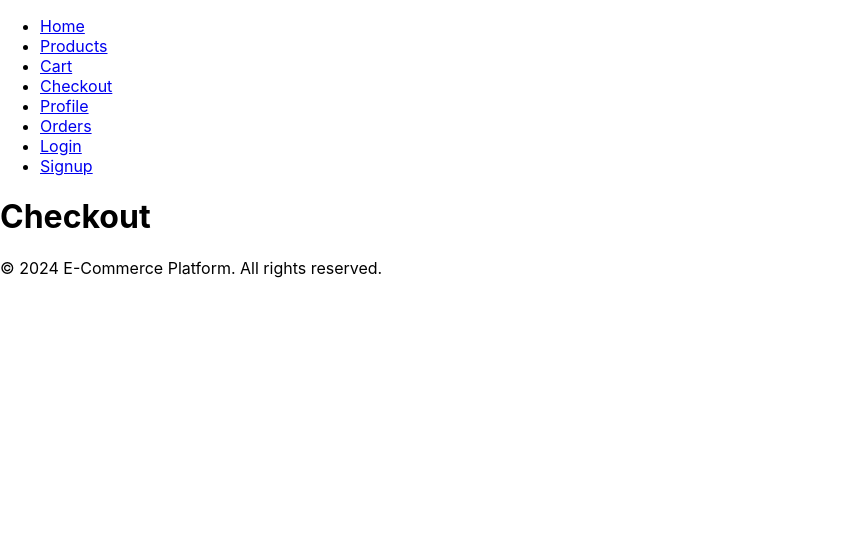
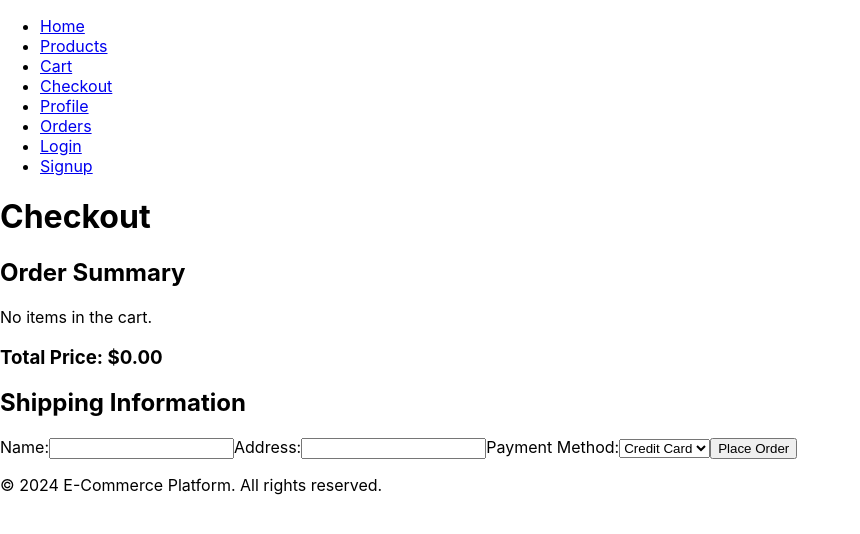
Before and after one commit to shukri2022/ecommerce-app, a React (Create React App) app: page /checkout in a window 1280 px wide. Shown: the top 534 px of the page, without its empty margins (0-860 px from the left). Built offline with nearby package versions, Linux system fonts and the light colour scheme; sample sign-in values are in the browser's storage.

Commit message:
Formatted the files a little to limit access

```diff
--- a/src/App.js
+++ b/src/App.js
@@ -5,9 +5,9 @@ import Login from './pages/Login';
 import Signup from './pages/Signup';
 import ProductPage from './pages/ProductPage';
 import CartPage from './pages/CartPage';
-import CheckoutPage from './pages/CheckoutPage.js';
-import ProfilePage from './pages/Profile.js';
-import OrderPage from './pages/Order.js';
+import CheckoutPage from './pages/CheckoutPage';
+import ProfilePage from './pages/Profile';
+import OrderPage from './pages/Order';
 import Header from './components/Header';
 import Footer from './components/Footer';
 import PrivateRoute from './components/PrivateRoute';
@@ -20,7 +20,9 @@ function App() {
         <Route path="/" element={<Home />} />
         <Route path="/login" element={<Login />} />
         <Route path="/signup" element={<Signup />} />
-        <Route path="/products" element={<ProductPage />} />
+
+        {/* Protected Routes */}
+        <Route path="/products" element={<PrivateRoute><ProductPage /></PrivateRoute>} />
         <Route path="/cart" element={<PrivateRoute><CartPage /></PrivateRoute>} />
         <Route path="/checkout" element={<PrivateRoute><CheckoutPage /></PrivateRoute>} />
         <Route path="/profile" element={<PrivateRoute><ProfilePage /></PrivateRoute>} />
--- a/src/components/PrivateRoute.js
+++ b/src/components/PrivateRoute.js
@@ -1,11 +1,20 @@
 import React from 'react';
-import { Navigate } from 'react-router-dom';
+import { Navigate, useLocation } from 'react-router-dom';
 import { useAuth } from '../context/AuthContext';
 
 const PrivateRoute = ({ children }) => {
-    const { user } = useAuth();  // Ensure you're accessing 'user' or 'currentUser'
+    const { user } = useAuth();
+    const location = useLocation();
 
-    return user ? children : <Navigate to="/login" />;
+    if (user === undefined) {
+        return <div>Loading...</div>;
+    }
+
+    return user ? (
+        children
+    ) : (
+        <Navigate to="/login" state={{ from: location }} />
+    );
 };
 
 export default PrivateRoute;
--- a/src/context/AuthContext.js
+++ b/src/context/AuthContext.js
@@ -1,27 +1,35 @@
-import React, { createContext, useState, useContext, useEffect } from 'react';
+import React, { createContext, useState, useContext } from 'react';
 
 // Create the AuthContext
 const AuthContext = createContext();
 
 export const AuthProvider = ({ children }) => {
-    const [user, setUser] = useState(() => JSON.parse(localStorage.getItem('user')) || null);
+    const [user, setUser] = useState(() => {
+        try {
+            return JSON.parse(localStorage.getItem('user')) || null;
+        } catch (error) {
+            console.error('Error parsing user data from localStorage:', error);
+            return null;
+        }
+    });
 
     const login = (userData) => {
-        setUser(userData);
-        localStorage.setItem('user', JSON.stringify(userData)); // Store user in localStorage
+        try {
+            setUser(userData);
+            localStorage.setItem('user', JSON.stringify(userData)); // Store user in localStorage
+        } catch (error) {
+            console.error('Error storing user data in localStorage:', error);
+        }
     };
 
     const logout = () => {
         setUser(null);
-        localStorage.removeItem('user'); // Clear user from localStorage
+        try {
+            localStorage.removeItem('user'); // Clear user from localStorage
+        } catch (error) {
+            console.error('Error removing user data from localStorage:', error);
+        }
     };
-
-    useEffect(() => {
-        const storedUser = localStorage.getItem('user');
-        if (storedUser) {
-            setUser(JSON.parse(storedUser));
-        }
-    }, []);
 
     return (
         <AuthContext.Provider value={{ user, login, logout }}>
--- a/src/pages/CheckoutPage.js
+++ b/src/pages/CheckoutPage.js
@@ -1,10 +1,97 @@
-import React from 'react';
+import React, { useState } from 'react';
+import { useCart } from '../context/CartContext';
+import axios from 'axios';
 
 const CheckoutPage = () => {
+    const { cartItems } = useCart();
+    const [formData, setFormData] = useState({
+        name: '',
+        address: '',
+        paymentMethod: 'credit-card', // default payment method
+    });
+
+    const handleChange = (e) => {
+        const { name, value } = e.target;
+        setFormData({
+            ...formData,
+            [name]: value,
+        });
+    };
+
+    const handleSubmit = (e) => {
+        e.preventDefault();
+        // Process the order (this could be sending the order to a backend service)
+        axios.post('http://localhost:5000/orders', {
+            ...formData,
+            items: cartItems,
+            total: cartItems.reduce((total, item) => total + item.price, 0),
+        })
+        .then(() => {
+            alert('Order placed successfully!');
+            // Optionally clear the cart here
+        })
+        .catch((error) => {
+            console.error('Error processing order:', error);
+            alert('Error processing order.');
+        });
+    };
+
+    const totalPrice = cartItems.reduce((total, item) => total + item.price, 0);
+
     return (
         <div>
             <h1>Checkout</h1>
-            {/* Add Checkout functionality here */}
+            <div className="cart-summary">
+                <h2>Order Summary</h2>
+                {cartItems.length === 0 ? (
+                    <p>No items in the cart.</p>
+                ) : (
+                    <ul>
+                        {cartItems.map((item) => (
+                            <li key={item.id}>
+                                <p>{item.name} - ${item.price}</p>
+                            </li>
+                        ))}
+                    </ul>
+                )}
+                <h3>Total Price: ${totalPrice.toFixed(2)}</h3>
+            </div>
+            <form onSubmit={handleSubmit}>
+                <h2>Shipping Information</h2>
+                <label>
+                    Name:
+                    <input
+                        type="text"
+                        name="name"
+                        value={formData.name}
+                        onChange={handleChange}
+                        required
+                    />
+                </label>
+                <label>
+                    Address:
+                    <input
+                        type="text"
+                        name="address"
+                        value={formData.address}
+                        onChange={handleChange}
+                        required
+                    />
+                </label>
+                <label>
+                    Payment Method:
+                    <select
+                        name="paymentMethod"
+                        value={formData.paymentMethod}
+                        onChange={handleChange}
+                    >
+                        <option value="credit-card">Credit Card</option>
+                        <option value="paypal">PayPal</option>
+                        {/* Add other payment methods as needed */}
+                    </select>
+                </label>
+                <button type="submit">Place Order</button>
+            </form>
         </div>
     );
 };
--- a/src/pages/Home.js
+++ b/src/pages/Home.js
@@ -1,9 +1,11 @@
 import React from 'react';
+import { Link } from 'react-router-dom';
 
 const Home = () => {
   return (
     <div>
       <h1>Welcome to the Home Page</h1>
+      <p>To access the products, cart, and checkout, please <Link to="/login">log in</Link> or <Link to="/signup">sign up</Link>.</p>
     </div>
   );
 };
--- a/src/pages/Login.js
+++ b/src/pages/Login.js
@@ -1,66 +1,40 @@
 import React, { useState } from 'react';
+import { useNavigate, useLocation } from 'react-router-dom';
 import { useAuth } from '../context/AuthContext';
-import { useNavigate } from 'react-router-dom';
 
 const Login = () => {
     const [email, setEmail] = useState('');
     const [password, setPassword] = useState('');
-  const [error, setError] = useState('');
-  const [loading, setLoading] = useState(false);  // Added loading state
     const { login } = useAuth();
     const navigate = useNavigate();
+    const location = useLocation();
+    const from = location.state?.from || '/';  // Default to home if no state is provided
 
-  const handleSubmit = async (e) => {
+    const handleSubmit = (e) => {
         e.preventDefault();
-    setLoading(true);  // Start loading
-
-    try {
-      const response = await fetch('http://localhost:5000/users');
-      if (!response.ok) throw new Error('Failed to fetch data');
-
-      const users = await response.json();
-      const user = users.find(user => user.email === email && user.password === password);
-
-      if (user) {
-        login(user);  // Set user data in AuthContext
-        navigate('/profile');  // Redirect to profile
-      } else {
-        setError('Invalid email or password');
-      }
-    } catch (err) {
-      console.error(err);
-      setError('Login failed. Please try again later.');
-    } finally {
-      setLoading(false);  // End loading
-    }
+        // Assume login function handles authentication
+        login({ email, password });
+        navigate(from);  // Redirect to the original location
     };
 
     return (
-    <div>
-      <h2>Login</h2>
         <form onSubmit={handleSubmit}>
-        <div>
-          <label>Email</label>
             <input
                 type="email"
                 value={email}
                 onChange={(e) => setEmail(e.target.value)}
+                placeholder="Email"
                 required
             />
-        </div>
-        <div>
-          <label>Password</label>
             <input
                 type="password"
                 value={password}
                 onChange={(e) => setPassword(e.target.value)}
+                placeholder="Password"
                 required
             />
-        </div>
-        {error && <p style={{ color: 'red' }}>{error}</p>}
-        {loading ? <p>Loading...</p> : <button type="submit">Login</button>}
+            <button type="submit">Login</button>
         </form>
-    </div>
     );
 };
 
```
Lines whose indentation alone changed are shown as unchanged.
